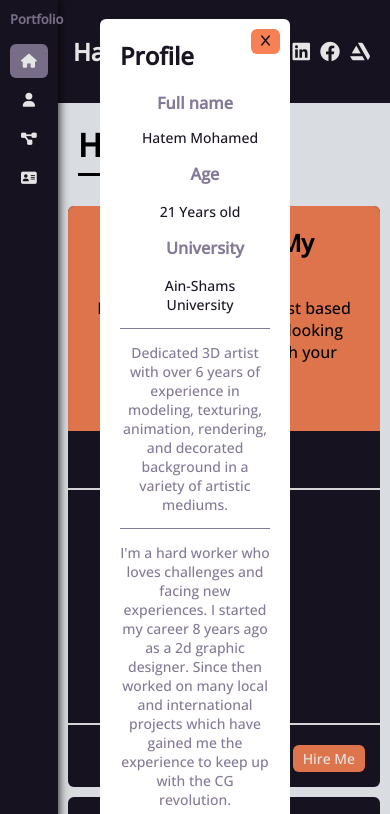
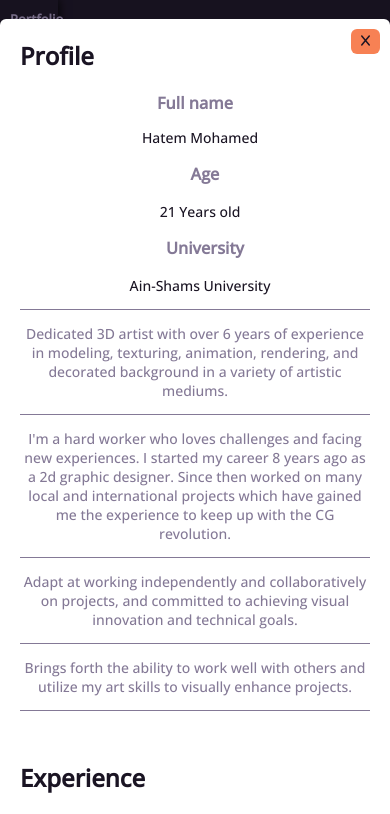
Before and after one commit to samir-ali-10/hatem-portfolio, a plain HTML site: page index.html in a window 390 px wide. Both pictures are taken after a click on the button 28 px from the left and 100 px from the top of the page. Shown: the top 814 px of the page. Drawn offline with nearby package versions, Linux system fonts and the light colour scheme.

Commit message:
Website Done Remaining Small Retouches

```diff
--- a/css/styles.css
+++ b/css/styles.css
@@ -158,6 +158,12 @@ input:focus {
     }
     .profile-modal .content .container .info {
         display: block;
+    }
+}
+
+@media (max-width: 600px) {
+    .profile-modal {
+        max-width: 100%;
     }
 }
 
```
